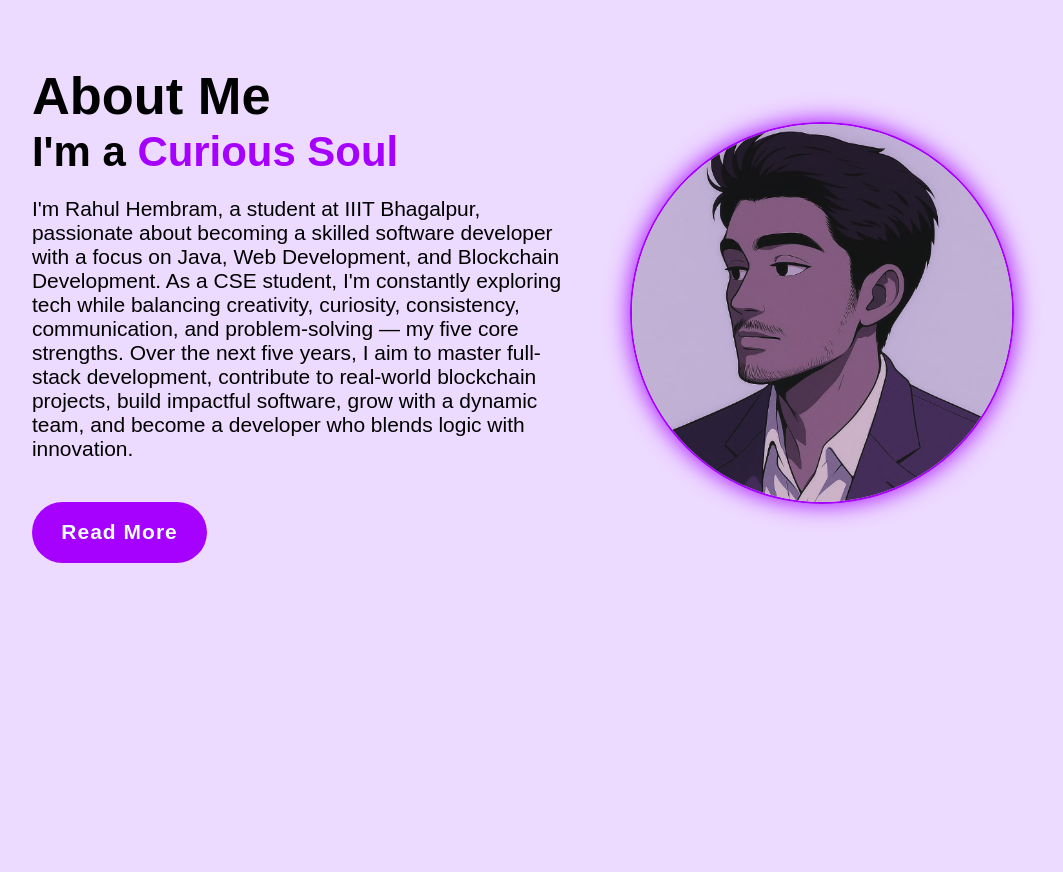
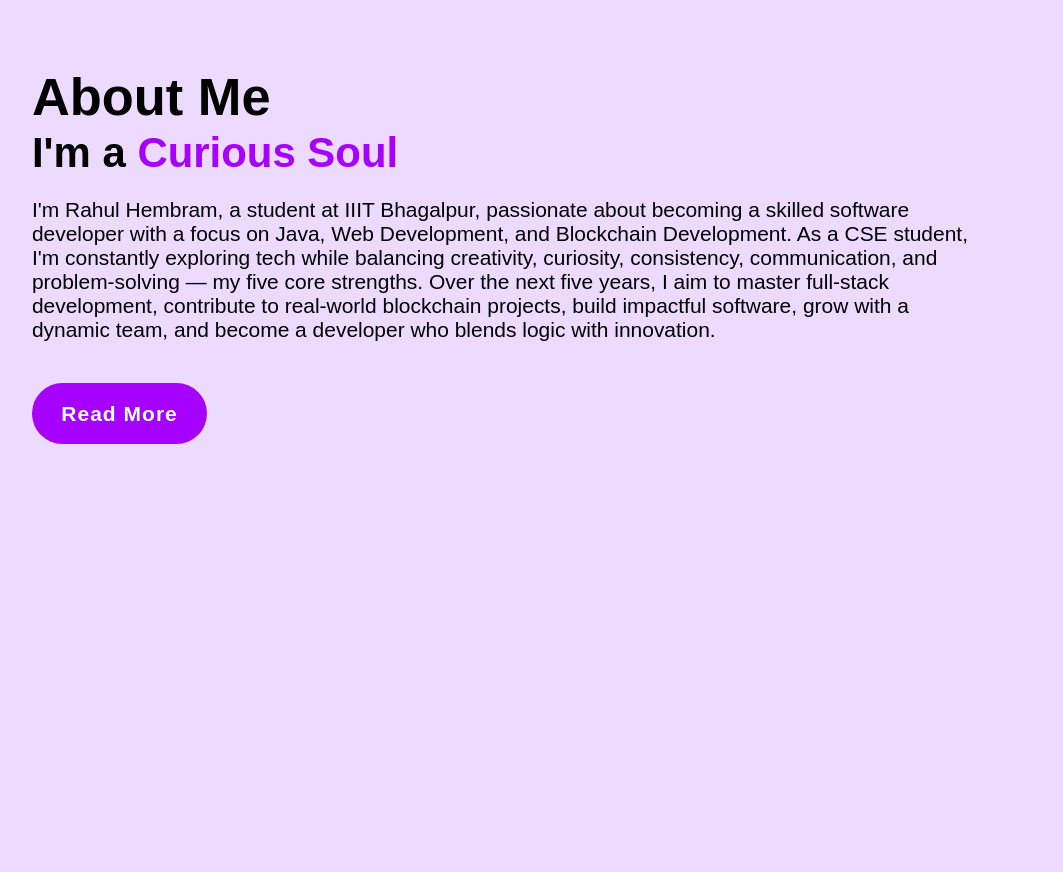
Before and after one commit to rahh6489/PortfolioCodSoft, a plain HTML site: page index.html in a window 1280 px wide. Shown: the part 840-1712 px from the top of the page, without its empty margins (138-1201 px from the left). Drawn offline with nearby package versions, Linux system fonts and the light colour scheme.

Commit message:
Update index.html

```diff
--- a/index.html
+++ b/index.html
@@ -63,9 +63,6 @@
 
                 <a href="#home" class="btn">Read More</a>
 
-            </div>
-            <div class="about-img">
-                <img src="profile.png" alt="About-Image">
             </div>
         </section>
 
```
